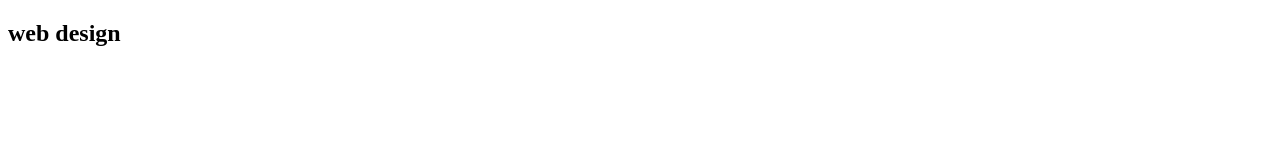
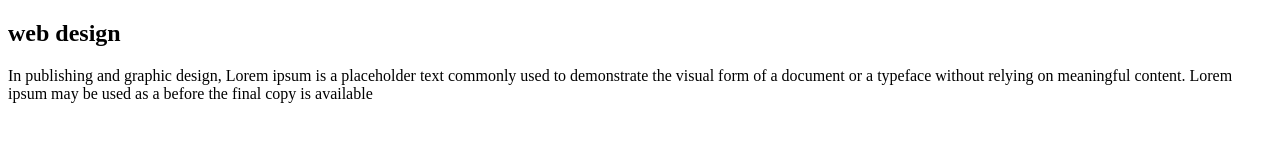
Before and after one commit to meharaaz/Raazweb, a plain HTML site: page index.html in a window 1280 px wide. Drawn offline with Linux system fonts and the light colour scheme.

Commit message:
first commit

```diff
--- a/index.html
+++ b/index.html
@@ -7,6 +7,24 @@
     <title>Document</title>
 </head>
 <body>
+
     <h2>web design </h2>
+
+<p>In publishing and graphic design, Lorem ipsum is a
+     placeholder text commonly used to demonstrate the visual
+     form of a document or a typeface without relying on meaningful content. Lorem ipsum may be used as a
+     before the final copy is available</p>
+
+
+
+
+
+
+
+
+
+
+
+
 </body>
 </html>
```
